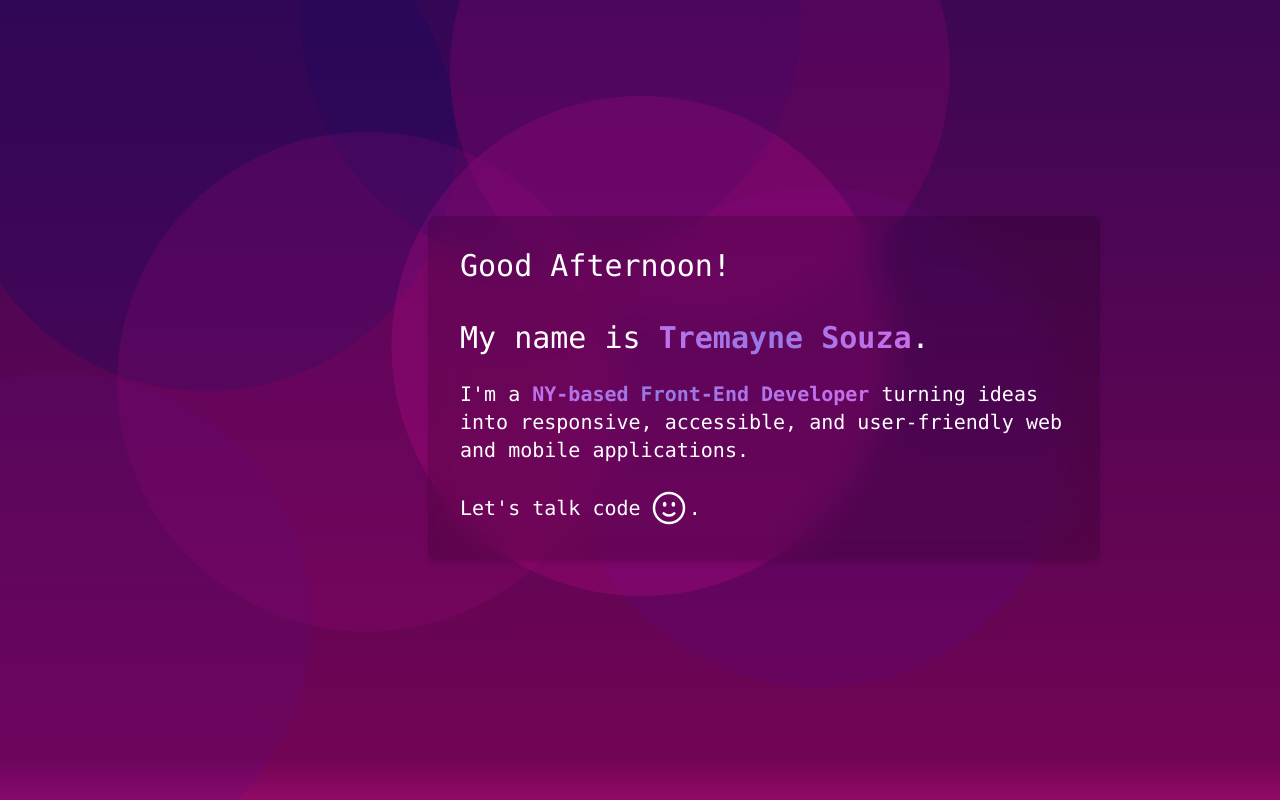
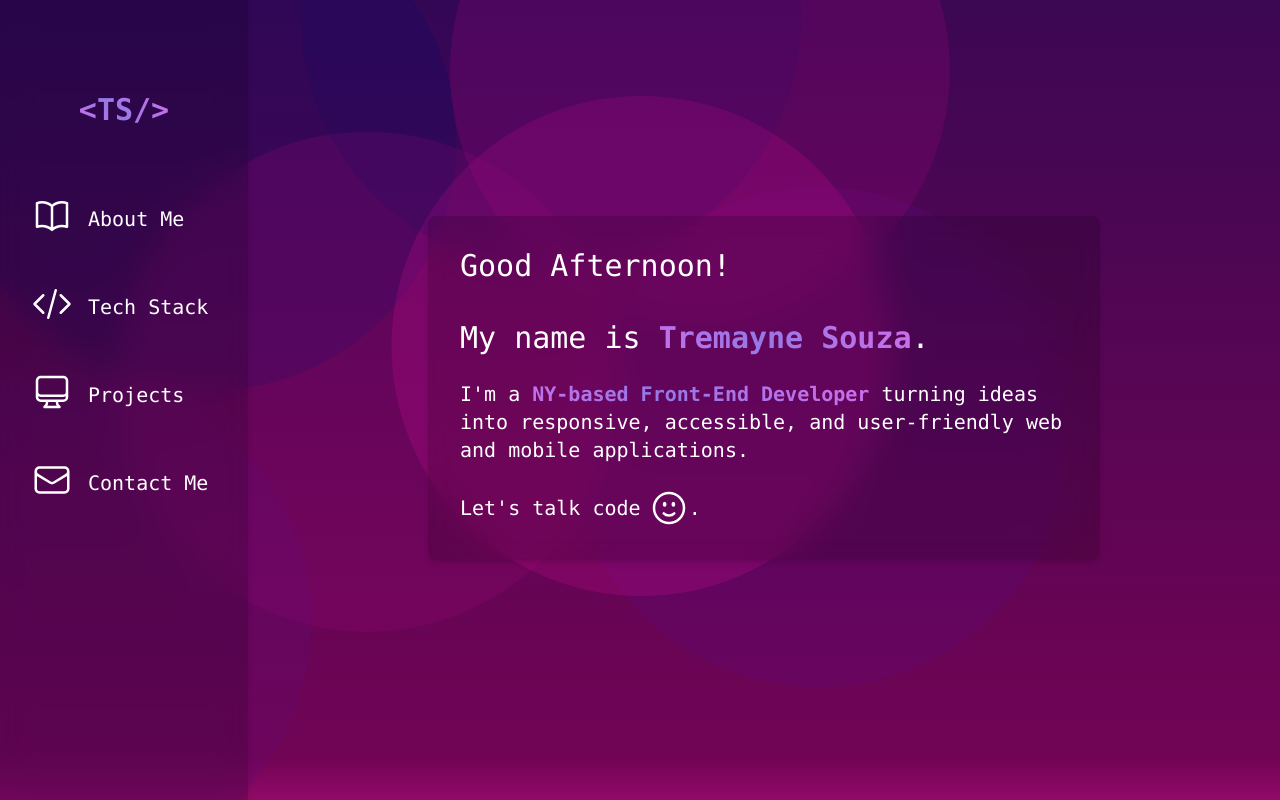
Before and after one commit to Treysouz/PortfolioSiteV2, a SvelteKit app: page / in a window 1280 px wide. Built offline with nearby package versions, Linux system fonts and the light colour scheme.

Commit message:
[TSPS-16] - Removed some responsive stylings to keep theme consistent for navigation bar.  Adjusted logic for when mobile and desktop navs are rendered.

```diff
--- /dev/null
+++ b/src/lib/sections/nav/components/desktop-nav.svelte
@@ -0,0 +1,14 @@
+<script lang="ts">
+	import NavMenu from './nav-menu.svelte';
+	import NavLogo from './nav-logo.svelte';
+
+	//Navigation bar component.
+</script>
+
+<nav
+	class="animate-slide-right flex h-full flex-col items-center bg-black/15 pt-8 shadow-md backdrop-blur-lg">
+	<div class="py-15">
+		<NavLogo></NavLogo>
+	</div>
+	<NavMenu class="flex flex-col items-center space-y-8 px-4"></NavMenu>
+</nav>
--- /dev/null
+++ b/src/lib/sections/nav/components/mobile-nav.svelte
@@ -0,0 +1,72 @@
+<script lang="ts">
+	import NavLogo from './nav-logo.svelte';
+	import NavMenu from './nav-menu.svelte';
+	import Icon from '$lib/components/icon/icon.svelte';
+	import { onMount } from 'svelte';
+
+	//Mobile navigation component.
+
+	// Whether the navigation menu is open.
+	let openMenu: boolean = $state(false);
+	// Reference to navigation element.
+	let navElement: HTMLElement;
+
+	/**
+	 * Toggles the navigation menu.
+	 */
+	const toggleMenu = () => {
+		openMenu = !openMenu;
+	};
+
+	/**
+	 * Closes the navigation menu.
+	 */
+	const closeMenu = () => {
+		openMenu = false;
+	};
+
+	/**
+	 * Click event handler that closes the navigation menu if a click occurs outside of the component.
+	 *
+	 *  @param {MouseEvent} event  - Mouse event that occurs when a click occurs.
+	 */
+	const handleClickOutside = (event: MouseEvent) => {
+		if (
+			openMenu &&
+			navElement &&
+			event.target instanceof Node &&
+			!navElement.contains(event.target)
+		) {
+			closeMenu();
+		}
+	};
+
+	onMount(() => {
+		// Add click event listener for click handler.
+		document.addEventListener('click', handleClickOutside);
+
+		return () => {
+			// Stop listening to click event when component unmounts.
+			document.removeEventListener('click', handleClickOutside);
+		};
+	});
+</script>
+
+<nav
+	bind:this={navElement}
+	class="z-5 animate-slide-down flex h-min w-screen items-center justify-between bg-black/15 px-8 py-4 shadow-md backdrop-blur-lg">
+	<NavLogo></NavLogo>
+	<div class="relative">
+		<button
+			aria-expanded={openMenu}
+			class="text-white {openMenu ? 'opacity-50' : ''}"
+			onclick={toggleMenu}>
+			<Icon svg="bars-3" class="size-10"></Icon>
+		</button>
+		<NavMenu
+			onItemClick={closeMenu}
+			class="w-50 animate-fade-in absolute right-1 overflow-hidden rounded-lg bg-black/90 backdrop-blur-lg {openMenu
+				? 'visible'
+				: 'hidden'}"></NavMenu>
+	</div>
+</nav>
--- a/src/lib/sections/nav/desktop/desktop-nav-item.svelte
+++ b/src/lib/sections/nav/components/nav-item.svelte
@@ -11,17 +11,26 @@
 		href?: string;
 		/** Whether this nav item is currently active */
 		isActive?: boolean;
+		// Handler for item click
+		onclick?: (event: MouseEvent) => unknown;
 	}
 
-	let { text = '', svg = 'home', href = '', isActive = false }: Props = $props();
+	let {
+		text = '',
+		svg = 'home',
+		href = '',
+		isActive = false,
+		onclick = undefined
+	}: Props = $props();
 </script>
 
 <li>
 	<a
+		{onclick}
 		{href}
-		class="hover:lg:bg-primary hover:text-emphasis lg:w-54 2xl:w-75 flex h-20 flex-col items-center justify-around gap-x-4 py-2 text-sm hover:cursor-pointer md:text-lg lg:flex-row lg:justify-start lg:rounded-lg lg:text-xl hover:lg:text-white 2xl:text-3xl {isActive
-			? 'lg:bg-primary/50 border-emphasis lg:border-primary text-emphasis border-b-4 lg:border-b-0 lg:border-l-4 lg:pl-3 lg:pr-4 lg:text-white '
-			: 'text-white lg:px-4'}">
+		class="hover:lg:bg-primary lg:w-54 2xl:w-75 flex items-center gap-x-4 py-2 text-sm text-white md:text-lg lg:rounded-lg lg:text-xl 2xl:text-3xl {isActive
+			? 'bg-primary/50 border-primary border-l-4 pl-3 pr-4'
+			: 'px-4'}">
 		<Icon {svg} class="group inline-block size-6 md:size-8 lg:size-10 2xl:size-12"></Icon>
 		<span class="inline-block whitespace-nowrap pt-1.5">{text}</span>
 	</a>
--- a/src/lib/sections/nav/nav-logo.svelte
+++ b/src/lib/sections/nav/components/nav-logo.svelte
@@ -1,3 +1,5 @@
+<!--Navigation component logo-->
+
 <a
 	href="#welcome"
 	class="text-gradient animate-gradient-move text-xl font-bold md:text-2xl lg:text-3xl 2xl:text-5xl"
--- /dev/null
+++ b/src/lib/sections/nav/components/nav-menu.svelte
@@ -0,0 +1,72 @@
+<script lang="ts">
+	import NavItem from './nav-item.svelte';
+	import { onMount } from 'svelte';
+
+	//Group of nav item components.
+	interface Props {
+		// Handler for menu item click
+		onItemClick?: (event: MouseEvent) => unknown;
+		// Classes for menu
+		class?: string;
+	}
+
+	let { onItemClick = undefined, class: className = '' }: Props = $props();
+
+	// The section of the page currently in view.
+	let activeSection: string = $state('welcome');
+
+	onMount(() => {
+		// Get all the sections.
+		const sections = document.querySelectorAll('section[id]');
+
+		// Define oberserver options.
+		const observerOptions = {
+			threshold: 0.5,
+			rootMargin: '-20% 0px -20% 0px'
+		};
+
+		// Initiate observer.
+		const observer = new IntersectionObserver((elements) => {
+			elements.forEach((element) => {
+				if (element.isIntersecting) {
+					activeSection = element.target.id;
+				}
+			});
+		}, observerOptions);
+
+		// Observe each section to detect when they are in view.
+		sections.forEach((section) => observer.observe(section));
+
+		return () => {
+			// Stop observering if component unmounts.
+			sections.forEach((section) => observer.unobserve(section));
+		};
+	});
+</script>
+
+<ul class={className}>
+	<NavItem
+		onclick={onItemClick}
+		svg="book"
+		text="About Me"
+		href="#about"
+		isActive={activeSection === 'about'}></NavItem>
+	<NavItem
+		onclick={onItemClick}
+		svg="code-bracket"
+		text="Tech Stack"
+		href="#tech"
+		isActive={activeSection === 'tech'}></NavItem>
+	<NavItem
+		onclick={onItemClick}
+		svg="computer-desktop"
+		text="Projects"
+		href="#projects"
+		isActive={activeSection === 'projects'}></NavItem>
+	<NavItem
+		onclick={onItemClick}
+		svg="envelope"
+		text="Contact Me"
+		href="#contact"
+		isActive={activeSection === 'contact'}></NavItem>
+</ul>
--- a/src/lib/sections/nav/desktop/desktop-nav.svelte
+++ /dev/null
@@ -1,56 +0,0 @@
-<script lang="ts">
-	import { onMount } from 'svelte';
-	import NavItem from './desktop-nav-item.svelte';
-	import NavLogo from '../nav-logo.svelte';
-
-	//Navigation bar component.
-
-	let activeSection = $state('welcome');
-
-	onMount(() => {
-		// Get all the sections.
-		const sections = document.querySelectorAll('section[id]');
-
-		// Define oberserver options.
-		const observerOptions = {
-			threshold: 0.5,
-			rootMargin: '-20% 0px -20% 0px'
-		};
-
-		// Initiate observer.
-		const observer = new IntersectionObserver((elements) => {
-			elements.forEach((element) => {
-				if (element.isIntersecting) {
-					activeSection = element.target.id;
-				}
-			});
-		}, observerOptions);
-
-		// Observe each section to detect when they are in view.
-		sections.forEach((section) => observer.observe(section));
-
-		return () => {
-			// Stop observering if component unmounts.
-			sections.forEach((section) => observer.unobserve(section));
-		};
-	});
-</script>
-
-<nav
-	class="sm:animate-slide-up lg:animate-slide-right hidden h-min w-full bg-black/15 shadow-md backdrop-blur-lg sm:flex lg:relative lg:h-full lg:w-auto lg:space-x-0 lg:pl-0 lg:pt-8">
-	<ul
-		class="flex flex-grow items-center justify-around lg:flex-col lg:justify-start lg:space-y-8 lg:px-4 lg:py-8">
-		<li class="py-8"><NavLogo></NavLogo></li>
-		<NavItem svg="book" text="About Me" href="#about" isActive={activeSection === 'about'}
-		></NavItem>
-		<NavItem svg="code-bracket" text="Tech Stack" href="#tech" isActive={activeSection === 'tech'}
-		></NavItem>
-		<NavItem
-			svg="computer-desktop"
-			text="Projects"
-			href="#projects"
-			isActive={activeSection === 'projects'}></NavItem>
-		<NavItem svg="envelope" text="Contact Me" href="#contact" isActive={activeSection === 'contact'}
-		></NavItem>
-	</ul>
-</nav>
--- a/src/lib/sections/nav/mobile/mobile-nav.svelte
+++ /dev/null
@@ -1,76 +0,0 @@
-<script lang="ts">
-	import { onMount } from 'svelte';
-	import MobileNavItem from './mobile-nav-item.svelte';
-	import NavLogo from '../nav-logo.svelte';
-	import Icon from '$lib/components/icon/icon.svelte';
-	import SVGS from '$lib/components/icon/svgs';
-
-	//Navigation bar component.
-
-	let activeSection: string = $state('welcome');
-	let openMenu: boolean = $state(false);
-
-	onMount(() => {
-		// Get all the sections.
-		const sections = document.querySelectorAll('section[id]');
-
-		// Define oberserver options.
-		const observerOptions = {
-			threshold: 0.5,
-			rootMargin: '-20% 0px -20% 0px'
-		};
-
-		// Initiate observer.
-		const observer = new IntersectionObserver((elements) => {
-			elements.forEach((element) => {
-				if (element.isIntersecting) {
-					activeSection = element.target.id;
-				}
-			});
-		}, observerOptions);
-
-		// Observe each section to detect when they are in view.
-		sections.forEach((section) => observer.observe(section));
-
-		return () => {
-			// Stop observering if component unmounts.
-			sections.forEach((section) => observer.unobserve(section));
-		};
-	});
-</script>
-
-<nav
-	class="z-5 fixed top-0 flex h-min w-screen items-center justify-between bg-black/15 px-8 py-4 shadow-md backdrop-blur-lg sm:hidden">
-	<NavLogo></NavLogo>
-	<div class="relative">
-		<button
-			aria-expanded={openMenu}
-			class="text-white"
-			onclick={() => {
-				openMenu = !openMenu;
-			}}>
-			<Icon svg="bars-3" class="size-10"></Icon>
-		</button>
-		<ul
-			class:hidden={!openMenu}
-			class="w-50 animate-fade-in absolute right-1 overflow-hidden rounded-lg bg-black">
-			<MobileNavItem svg="book" text="About Me" href="#about" isActive={activeSection === 'about'}
-			></MobileNavItem>
-			<MobileNavItem
-				svg="code-bracket"
-				text="Tech Stack"
-				href="#tech"
-				isActive={activeSection === 'tech'}></MobileNavItem>
-			<MobileNavItem
-				svg="computer-desktop"
-				text="Projects"
-				href="#projects"
-				isActive={activeSection === 'projects'}></MobileNavItem>
-			<MobileNavItem
-				svg="envelope"
-				text="Contact Me"
-				href="#contact"
-				isActive={activeSection === 'contact'}></MobileNavItem>
-		</ul>
-	</div>
-</nav>
--- a/src/lib/sections/nav/nav.svelte
+++ b/src/lib/sections/nav/nav.svelte
@@ -1,41 +1,37 @@
 <script lang="ts">
 	import { onMount } from 'svelte';
 
-	import MobileNav from './mobile/mobile-nav.svelte';
-	import DesktopNav from './desktop/desktop-nav.svelte';
+	import DesktopNav from './components/desktop-nav.svelte';
+	import MobileNav from './components/mobile-nav.svelte';
 
-	//Navigation bar component.
+	//Navigation component.
 
-	let activeSection = $state('welcome');
+	// Whether to render the mobile nav component.
+	let renderMobileNav: boolean = $state(false);
+
+	/**
+	 * Checks whether to render the mobile nav component based on if window width is less than or equal to 1024px.
+	 */
+	const handleResize = () => {
+		renderMobileNav = window.innerWidth <= 1024;
+	};
 
 	onMount(() => {
-		// Get all the sections.
-		const sections = document.querySelectorAll('section[id]');
+		// Call handleResize() on mount to handle the current window width.
+		handleResize();
 
-		// Define oberserver options.
-		const observerOptions = {
-			threshold: 0.5,
-			rootMargin: '-20% 0px -20% 0px'
-		};
-
-		// Initiate observer.
-		const observer = new IntersectionObserver((elements) => {
-			elements.forEach((element) => {
-				if (element.isIntersecting) {
-					activeSection = element.target.id;
-				}
-			});
-		}, observerOptions);
-
-		// Observe each section to detect when they are in view.
-		sections.forEach((section) => observer.observe(section));
+		// Call handleResize() on each resize event.
+		window.addEventListener('resize', handleResize);
 
 		return () => {
-			// Stop observering if component unmounts.
-			sections.forEach((section) => observer.unobserve(section));
+			// Stop listening for resize event if component unmounts.
+			window.removeEventListener('resize', handleResize);
 		};
 	});
 </script>
 
-<DesktopNav></DesktopNav>
-<MobileNav></MobileNav>
+{#if renderMobileNav}
+	<MobileNav></MobileNav>
+{:else}
+	<DesktopNav></DesktopNav>
+{/if}
--- a/src/routes/+layout.svelte
+++ b/src/routes/+layout.svelte
@@ -35,11 +35,12 @@
 <!--Animated Background-->
 <div id="particles"></div>
 
-<div class="bg-theme flex h-screen w-full flex-col-reverse font-mono lg:flex-row">
+<div class="bg-theme flex h-screen w-full flex-col font-mono lg:flex-row">
 	{#if particlesLoaded}
 		<NavBar></NavBar>
 
-		<main class="lg-pb-0 h-screen w-full overflow-auto pb-6 text-white">
+		<!-- svelte-ignore a11y_no_noninteractive_tabindex -->
+		<main tabindex="0" class="lg-pb-0 h-screen w-full overflow-auto pb-6 text-white">
 			{@render children?.()}
 		</main>
 	{/if}
```
Also changed, not shown: src/lib/sections/nav/mobile/mobile-nav-item.svelte (deleted, +0 -28 lines), src/tailwind.css (+12 -0 lines), src/lib/sections/nav/nav.util.ts (deleted).
